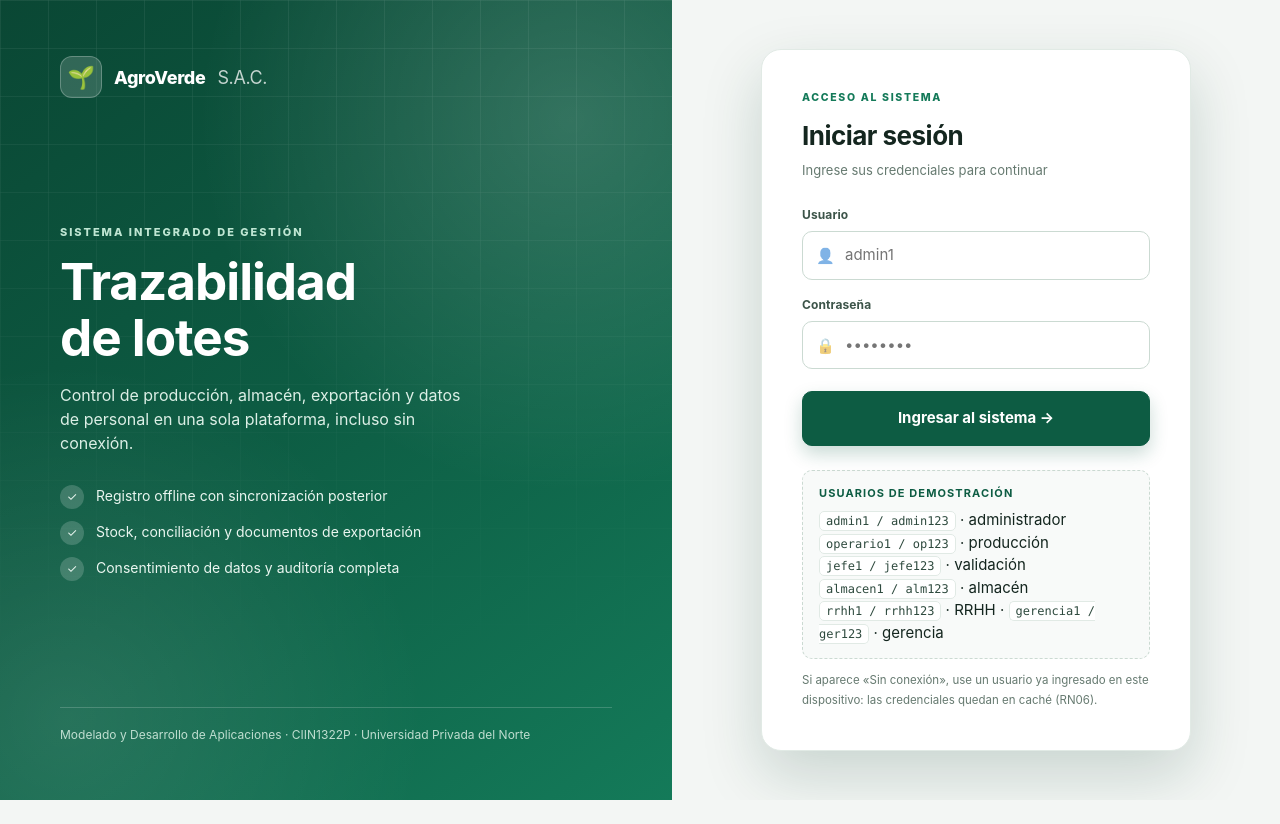
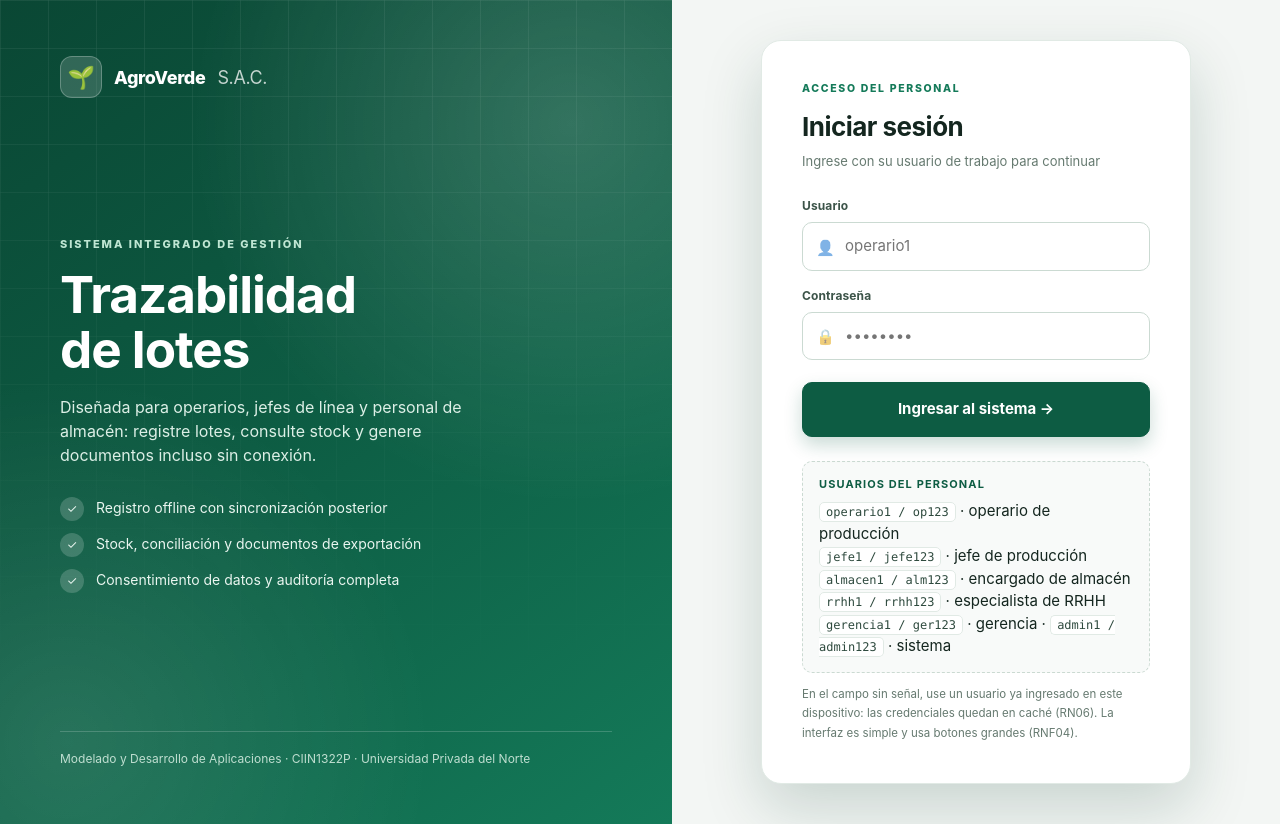
Before and after one commit to Orlando123-cmd/agroverde-labs, a plain HTML site: page index.html in a window 1280 px wide. Before the commit the page ends 800 px from the top, so only its background shows below. Drawn offline with Linux system fonts and the light colour scheme.

Commit message:
content(app): acceso orientado al personal de AgroVerde

```diff
--- a/index.html
+++ b/index.html
@@ -23,7 +23,7 @@
     <div class="visual-copy">
       <div class="eyebrow">Sistema integrado de gestión</div>
       <h1>Trazabilidad<br>de lotes</h1>
-      <p>Control de producción, almacén, exportación y datos de personal en una sola plataforma, incluso sin conexión.</p>
+      <p>Diseñada para operarios, jefes de línea y personal de almacén: registre lotes, consulte stock y genere documentos incluso sin conexión.</p>
       <div class="visual-features">
         <div class="visual-feature"><span class="tick">✓</span><span>Registro offline con sincronización posterior</span></div>
         <div class="visual-feature"><span class="tick">✓</span><span>Stock, conciliación y documentos de exportación</span></div>
@@ -37,14 +37,14 @@
     <div class="login-card">
       <div class="brand">🌱 AgroVerde <span>S.A.C.</span></div>
       <div class="login-head">
-        <div class="eyebrow">Acceso al sistema</div>
+        <div class="eyebrow">Acceso del personal</div>
         <h1>Iniciar sesión</h1>
-        <p class="sub">Ingrese sus credenciales para continuar</p>
+        <p class="sub">Ingrese con su usuario de trabajo para continuar</p>
       </div>
       <form onsubmit="iniciarSesion(event)">
         <div class="field">
           <label for="usr">Usuario</label>
-          <div class="input-wrap"><span class="ico">👤</span><input id="usr" required autocomplete="username" placeholder="admin1"></div>
+          <div class="input-wrap"><span class="ico">👤</span><input id="usr" required autocomplete="username" placeholder="operario1"></div>
         </div>
         <div class="field" style="margin-bottom:22px">
           <label for="pass">Contraseña</label>
@@ -53,14 +53,14 @@
         <button class="btn primary big" type="submit">Ingresar al sistema →</button>
       </form>
       <div class="credentials">
-        <b>Usuarios de demostración</b>
-        <code>admin1 / admin123</code> · administrador<br>
-        <code>operario1 / op123</code> · producción<br>
-        <code>jefe1 / jefe123</code> · validación<br>
-        <code>almacen1 / alm123</code> · almacén<br>
-        <code>rrhh1 / rrhh123</code> · RRHH · <code>gerencia1 / ger123</code> · gerencia
+        <b>Usuarios del personal</b>
+        <code>operario1 / op123</code> · operario de producción<br>
+        <code>jefe1 / jefe123</code> · jefe de producción<br>
+        <code>almacen1 / alm123</code> · encargado de almacén<br>
+        <code>rrhh1 / rrhh123</code> · especialista de RRHH<br>
+        <code>gerencia1 / ger123</code> · gerencia · <code>admin1 / admin123</code> · sistema
       </div>
-      <div class="hint">Si aparece «Sin conexión», use un usuario ya ingresado en este dispositivo: las credenciales quedan en caché (RN06).</div>
+      <div class="hint">En el campo sin señal, use un usuario ya ingresado en este dispositivo: las credenciales quedan en caché (RN06). La interfaz es simple y usa botones grandes (RNF04).</div>
     </div>
   </section>
 </div>
```
